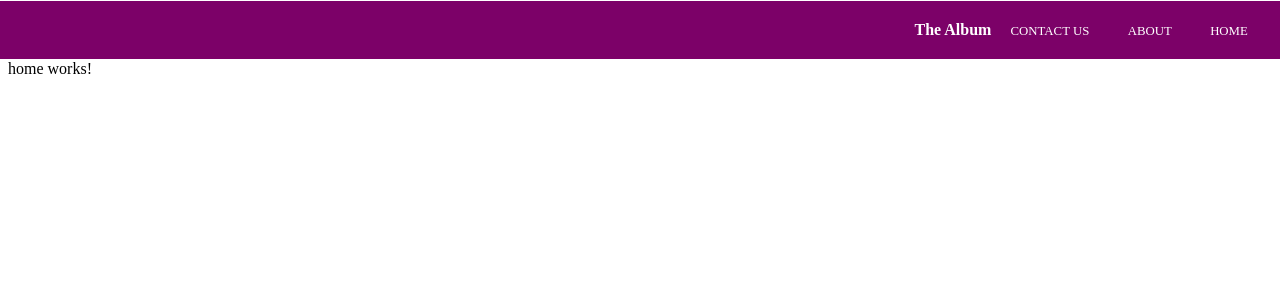
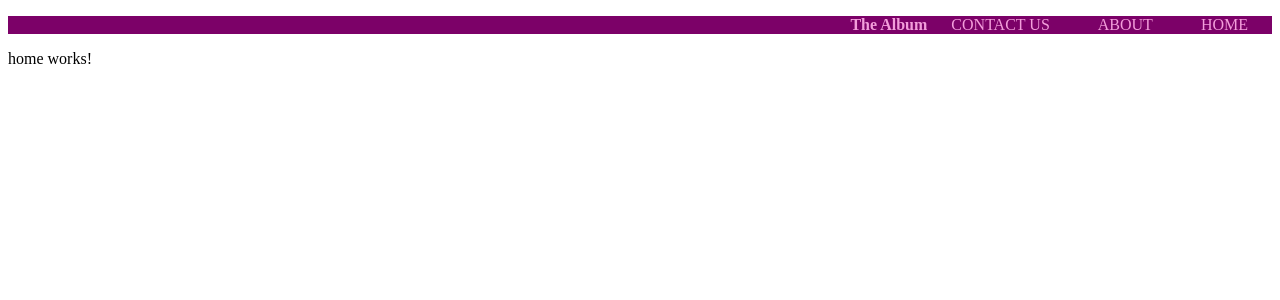
Before and after one commit to victoriaaoka/Photo-Album, an Angular app: page / in a window 1280 px wide. Shown: the top 300 px of the page. Built offline with nearby package versions, Linux system fonts and the light colour scheme.

Commit message:
Edit nav bar formatting

```diff
--- a/src/app/nav/nav.component.css
+++ b/src/app/nav/nav.component.css
@@ -1,10 +1,9 @@
 header {
     background: #7c0168;
-    margin: -15px;
 }
 header .logo {
     font-weight: bold;
-    color: white;
+    color: rgb(243, 158, 219);
     text-decoration: none;
 }
 header nav {
@@ -12,8 +11,7 @@ header nav {
 }
 header nav ul {
     list-style-type: none;
-    margin-top: -10p;
-    padding: 20px;
+
 }
 header nav ul li {
     float: right;
@@ -21,10 +19,9 @@ header nav ul li {
 header nav ul li a {
     padding: 1.5em;
     text-transform: uppercase;
-    font-size: 0.8em;
-    color: white;
+    color: rgb(243, 158, 219);
     text-decoration: none;
 }
 header nav ul li a:hover {
-    color: rgb(190, 252, 5);
+    color: white;
 }
```
